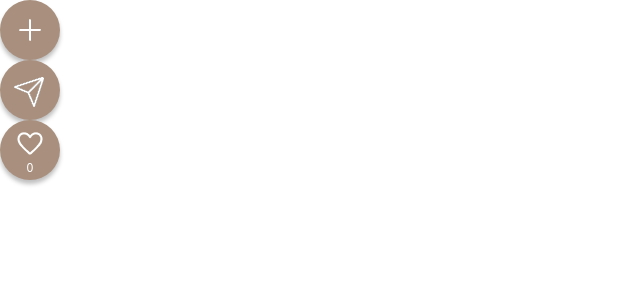
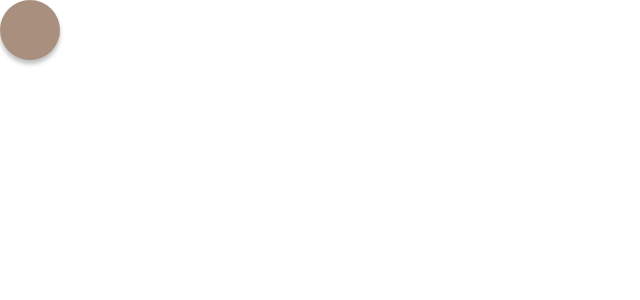
Before and after one commit to de-caffeine/de-caffeine, a React (Vite) app: page / in a window 1280 px wide. Shown: the top 300 px of the page, without its empty margins (0-640 px from the left). Built offline with nearby package versions, Linux system fonts and the light colour scheme.

Commit message:
Feat: 재사용가능한 component로 다시 작성

```diff
--- a/src/components/atoms/FloatingButton.tsx
+++ b/src/components/atoms/FloatingButton.tsx
@@ -1,48 +1,20 @@
 import { twMerge } from "tailwind-merge";
-import chat from "../../assets/images/chat.png";
-import like from "../../assets/images/like.png";
-import plus from "../../assets/images/plus.png";
-import likeFilled from "../../assets/images/like_filled.png";
-import { useState } from "react";
+// import like from "../../assets/images/like.png";
+// import likeFilled from "../../assets/images/like_filled.png";
+
+// children 으로 icon 이미지 받아서 재사용
 
 const floatBase = `w-[60px] h-[60px] bg-[#A9907E] rounded-full shadow-[0_4px_4px_rgba(0,0,0,0.25)] flex items-center justify-center cursor-pointer`;
 
-// 추후 좋아요 api 사용해서 like 클릭 수 업데이트 -> useState 현재값
 export default function FloatingButton({
-  buttonType,
+  children,
 }: {
-  buttonType: "write" | "like" | "chat";
+  children: React.ReactNode;
 }) {
-  const [isLiked, setIsLiked] = useState(false);
-  const [count, setCount] = useState<number>(0);
-
-  const likeClickHandler = () => {
-    setIsLiked((prev) => !prev);
-    setCount((count) => count + (isLiked ? -1 : 1));
-  };
-
   return (
     <>
       <button type="button" className={twMerge(floatBase)}>
-        <img src={plus} alt="채팅" />
-      </button>
-      <button type="button" className={twMerge(floatBase)}>
-        <img src={chat} alt="채팅" className="relative top-0.5 right-[1px]" />
-        {/* 토글 좋아요 버튼 */}
-      </button>
-      <button
-        type="button"
-        onClick={likeClickHandler}
-        className={twMerge(
-          floatBase,
-          "flex-col leading-none text-[#ffffff] text-[12px]"
-        )}>
-        <img
-          className="mt-[6px] mb-0"
-          src={isLiked ? likeFilled : like}
-          alt={isLiked ? likeFilled : like}
-        />
-        {count}
+        {children}
       </button>
     </>
   );
```
